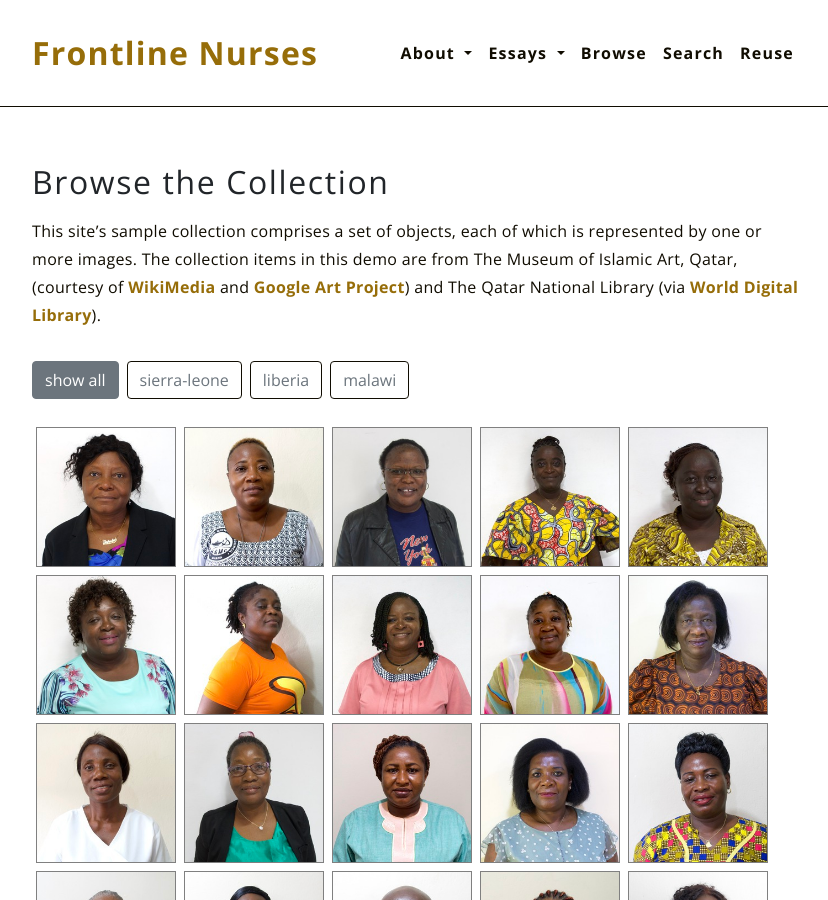
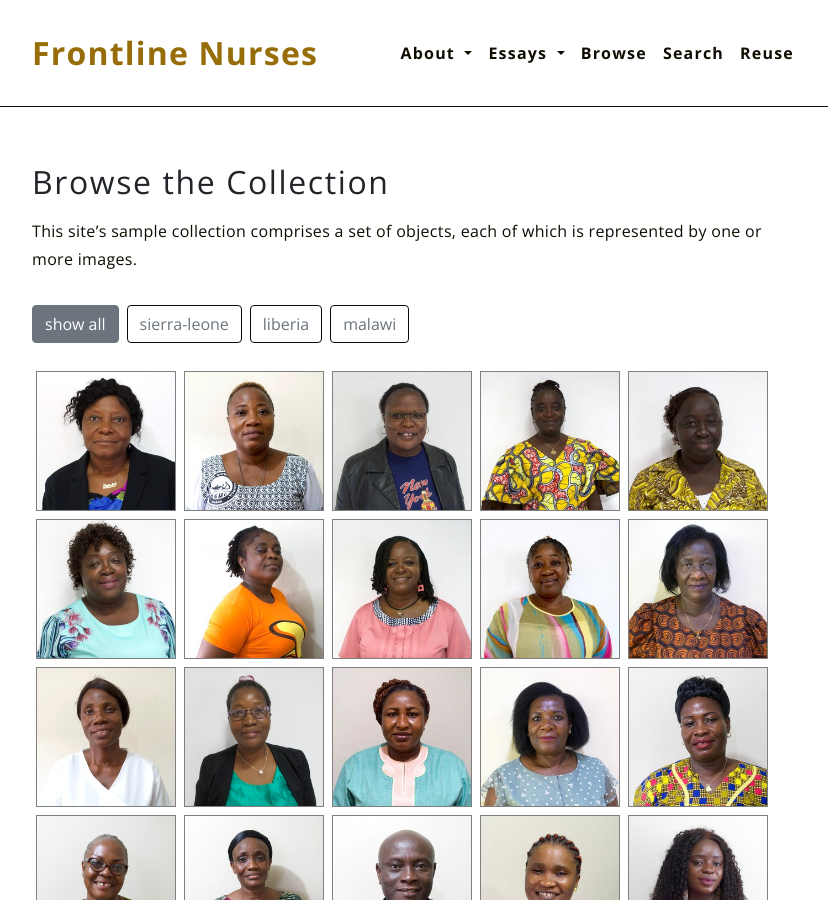
Before and after one commit to elotroalex/frontlines, a Jekyll site: the page built from pages/collection.md, in a window 1280 px wide and 900 px high. Shown: the whole window, without its empty margins (223-1051 px from the left). Built offline with Jekyll 4.4.1, drawn with Linux system fonts in a browser that asks for light colours.

Commit message:
changed text on collections

```diff
--- a/pages/collection.md
+++ b/pages/collection.md
@@ -4,7 +4,7 @@ title: Browse the Collection
 permalink: /collection/
 ---
 
-This site's sample collection comprises a set of objects, each of which is represented by one or more images. The collection items in this demo are from The Museum of Islamic Art, Qatar, (courtesy of [WikiMedia](https://commons.wikimedia.org/wiki/Category:Google_Art_Project_works_in_The_Museum_of_Islamic_Art,_Qatar) and [Google Art Project](https://www.google.com/culturalinstitute/about/artproject/)) and The Qatar National Library (via [World Digital Library](https://www.wdl.org/en/)).
+This site's sample collection comprises a set of objects, each of which is represented by one or more images.
 
 
 {% include collection_gallery.html collection='frontlines' facet_by='interview_country' %}
```
